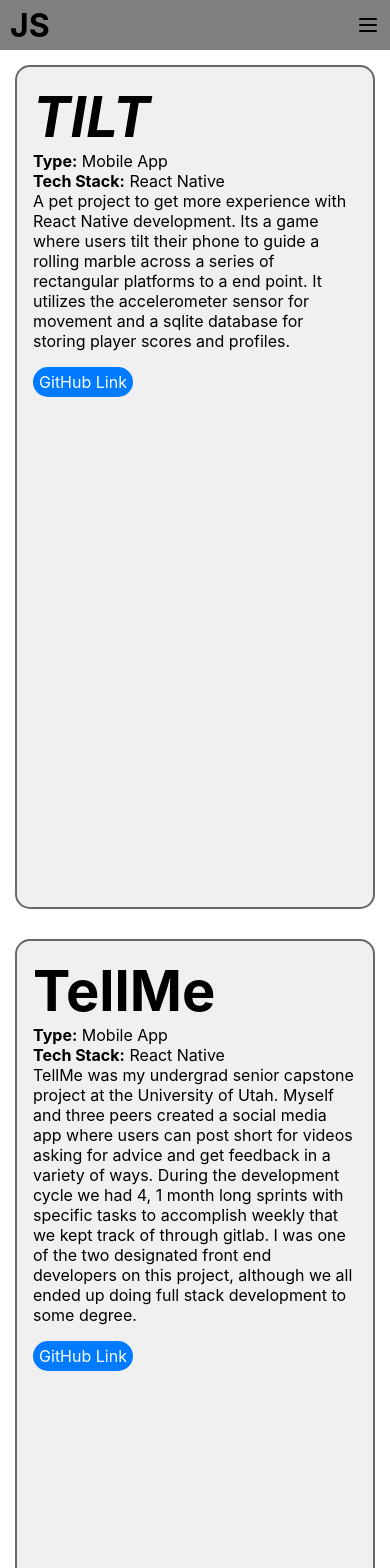
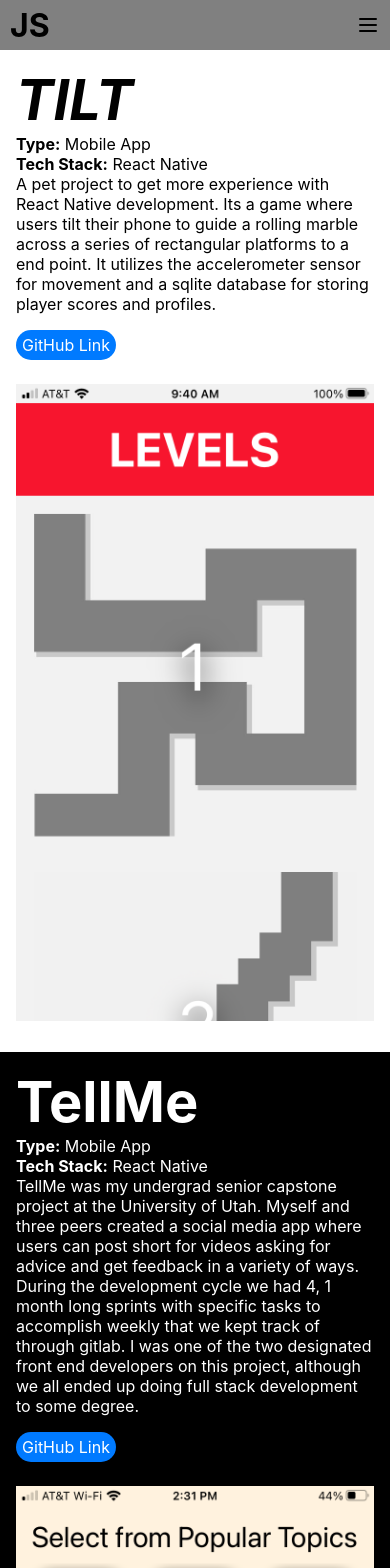
Before and after one commit to johnstevens24/PersonalSite, a React (Create React App) app in the folder personal-site/: page /projects in a window 390 px wide. Shown: the top 1568 px of the page. Built offline with nearby package versions, Linux system fonts and the light colour scheme.

Commit message:
almost finished with mobile projects page. Just need to give the research paper pictures

```diff
--- a/personal-site/src/components/pages/Projects/Projects.js
+++ b/personal-site/src/components/pages/Projects/Projects.js
@@ -69,9 +69,9 @@ const Projects = () => {
                             <a href={project.githubLink} target='_blank'>GitHub Link</a>
                         </div>
 
-                        {/* <div className="imageDiv">
+                        <div className="imageDiv">
                             <ProjectCarousel project={project} />
-                        </div> */}
+                        </div>
                     </div>
 
                 ))}
--- a/personal-site/src/components/pages/Projects/ProjectsStyles.css
+++ b/personal-site/src/components/pages/Projects/ProjectsStyles.css
@@ -141,14 +141,25 @@
 .mobilePP .projectDiv {
     display: flex;
     flex-direction: column;
-    margin:15px;
+    margin-bottom:15px;
     padding: 1rem;
     width: auto;
-    height:100dvh;
-    background-color: var(--primary-light);
-    border-radius: 15px;
-    border: 2px var(--primary-dark) solid;
+    height: auto;
 
+}
+
+.mobilePP .projectDiv:last-child {
+    margin-bottom:0px;
+}
+
+.mobilePP .projectDiv:nth-child(even) {
+    background-color: black;
+}
+.mobilePP .projectDiv:nth-child(even) h1 {
+    color:white;
+}
+.mobilePP .projectDiv:nth-child(even) p {
+    color:white;
 }
 
 .mobilePP a {
@@ -170,6 +181,22 @@
     color:var(--primary-blue);
 }
 
+.mobilePP .projectDiv:nth-child(even) a:hover {
+    border:1px solid var(--primary-blue);
+    background-color: black;
+    color:var(--primary-blue);
+}
+
+.mobilePP .imageDiv {
+    margin-top: 1.5rem;
+    display: flex;
+    flex-direction: column;
+    align-items: center;
+    justify-content: center;
+    height: auto;
+    width:100%;
+}
+
 .mobilePP .TILT {
     font-style: italic;
 }
```
